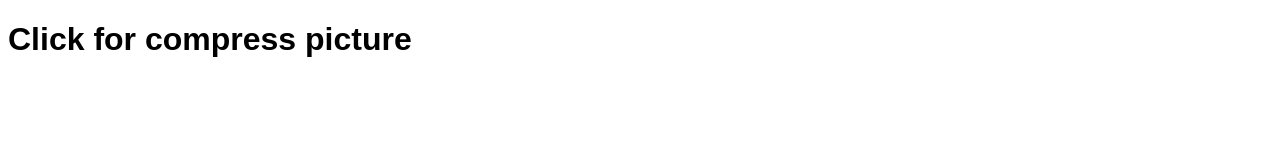
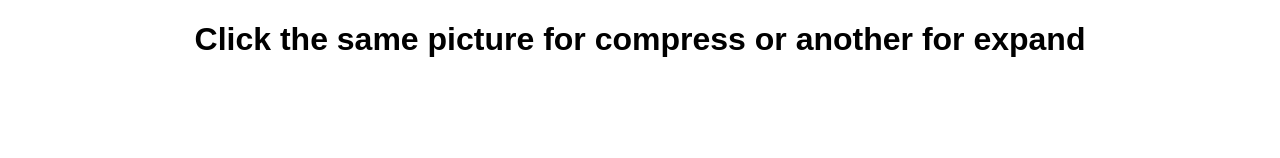
Before and after one commit to nikolai-petukhov/expanding-pics, a plain HTML site: page index.html in a window 1280 px wide. Both pictures are taken after a click on the element "Waves". Shown: the top 158 px of the page. Drawn offline with Linux system fonts and the light colour scheme; a web font is replaced by a local one.

Commit message:
Some fixes

```diff
--- a/script.js
+++ b/script.js
@@ -4,11 +4,11 @@ panels.forEach((panel) => {
     panel.addEventListener('click', () => {
         if (panel.classList.contains('active')) {
             removeActiveClasses();
-            changeMsg('Click for expand picture');
+            changeMsg('Click for expand the picture');
         } else {
             removeActiveClasses();
             panel.classList.add('active');
-            changeMsg('Click for compress picture');
+            changeMsg('Click the same picture for compress or another for expand');
         }
     })
 });
--- a/style.css
+++ b/style.css
@@ -6,6 +6,10 @@
 
 body {
     font-family: 'Muli', sans-serif;
+}
+
+h1 {
+    text-align: center;
 }
 
 .main {
```
